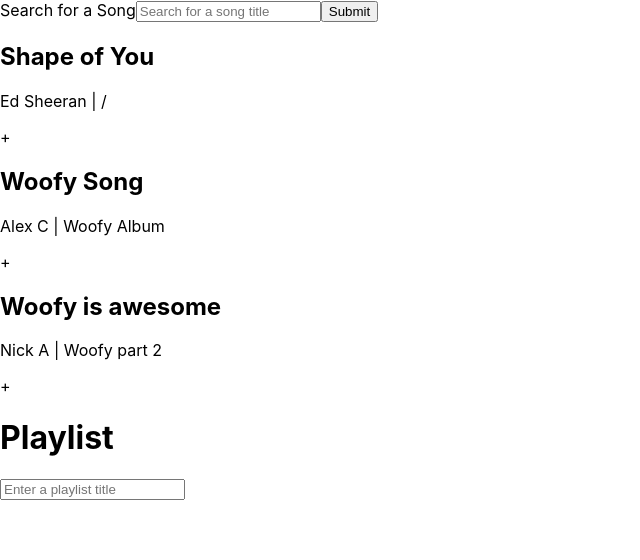
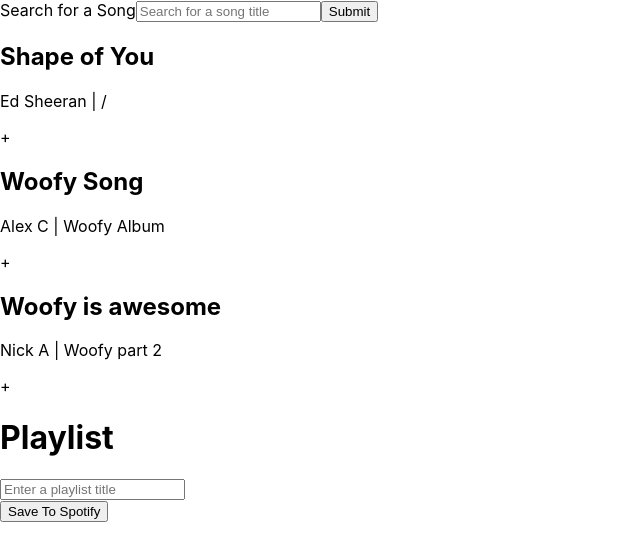
Before and after one commit to namstutz188/jammming, a React (Create React App) app: page / in a window 1280 px wide. Shown: the top 560 px of the page, without its empty margins (0-640 px from the left). Built offline with nearby package versions, Linux system fonts and the light colour scheme.

Commit message:
Save to spotify feature added

```diff
--- a/src/App.js
+++ b/src/App.js
@@ -10,7 +10,8 @@ function App() {
       name: e.target.getAttribute('valuename'),
       album: e.target.getAttribute('valuealbum'),
       id: e.target.getAttribute('valueid'),
-      artist: e.target.getAttribute('valueartist')
+      artist: e.target.getAttribute('valueartist'),
+      uri: e.target.getAttribute('valueuri')
     }
     console.log(e.target.valueName);
     setPlaylist([...playlist, newTrack]);
@@ -24,7 +25,7 @@ function App() {
   return (
     <div className="App">
       <SearchBar addPlay = {addToPlaylist}/>
-      <PlayList playlist = {playlist} removePlay = {removeFromPlaylist}/>
+      <PlayList playlist = {playlist} setPlaylist = {setPlaylist}/>
     </div>
   );
 }
--- a/src/components/Playlist.js
+++ b/src/components/Playlist.js
@@ -5,7 +5,23 @@ function PlayList(props) {
 
     const [title, setTitle] = useState('')
 
+    const uris = [];
+    props.playlist.forEach(track => uris.push(track.uri)); //spotify uses to referemce tracks in the spotify libray
+
+    const removeFromPlaylist = (e) => {
+        const index = Number(e.target.getAttribute('valueindex'));
+        props.setPlaylist(list =>  list.filter((_,j) => j !== index));
+    };
+
+    const handleSubmit = (e) => {
+        //eventually do something else in here to save to spotify!
+        e.preventDefault();
+        props.setPlaylist([]);
+    }
+
+
     return (
+        <>
             <div className = 'playlist'>
                 <div className = 'playlistname'>
                     <h1>Playlist</h1>
@@ -20,7 +36,7 @@ function PlayList(props) {
                             <div className = 'trackP' key = {String(i) + 'p'}>
                                 <Track track = {track}/>
                                 <div className = 'delete'>
-                                <p onClick = {props.removePlay} valueindex = {i}>-</p>
+                                    <p onClick = {removeFromPlaylist} valueindex = {i}>-</p>
                                 </div>
                             </div>
                     </>
@@ -28,6 +44,13 @@ function PlayList(props) {
                 })
             }
             </div>
+            <div className ='savetospotify'>
+                <form onSubmit = {handleSubmit}>
+                    <input type ='submit' value = 'Save To Spotify'></input>
+                </form>
+            </div>
+        </>
+
     );
 }
 
--- a/src/components/SearchResults.js
+++ b/src/components/SearchResults.js
@@ -2,8 +2,8 @@ import React, {useState} from 'react';
 import TrackList from './Tracklist';
 function SearchResults(props) {
     //Here is where do the API call
-    const temp = [{artist: 'Ed Sheeran', name: 'Shape of You', album: '/', id: 1 }, {artist: 'Alex C', name: 'Woofy Song', album: 'Woofy Album',
-    id: 2},  {artist: 'Nick A', name: 'Woofy is awesome', album: 'Woofy part 2', id: 3}];
+    const temp = [{artist: 'Ed Sheeran', name: 'Shape of You', album: '/', id: 1 , uri: 5}, {artist: 'Alex C', name: 'Woofy Song', album: 'Woofy Album',
+    id: 2, uri: 6},  {artist: 'Nick A', name: 'Woofy is awesome', album: 'Woofy part 2', id: 3, uri: 7}];
 
     return (
         <div className = 'searchresults'>
--- a/src/components/Tracklist.js
+++ b/src/components/Tracklist.js
@@ -13,7 +13,7 @@ function TrackList(props) {
                 <div className = 'trackL' key = {String(i) + 'l'}>
                     <Track track = {track}/>
                     <div className = 'add'>
-                        <p onClick = {props.addPlay} valuename = {track.name} valueartist = {track.artist} valuealbum = {track.album} valueid = {track.id}>+</p>
+                        <p onClick = {props.addPlay} valuename = {track.name} valueartist = {track.artist} valuealbum = {track.album} valueid = {track.id} valueuri = {track.uri}>+</p>
                     </div>
                 </div>
                 )
```
Lines whose indentation alone changed are shown as unchanged.
